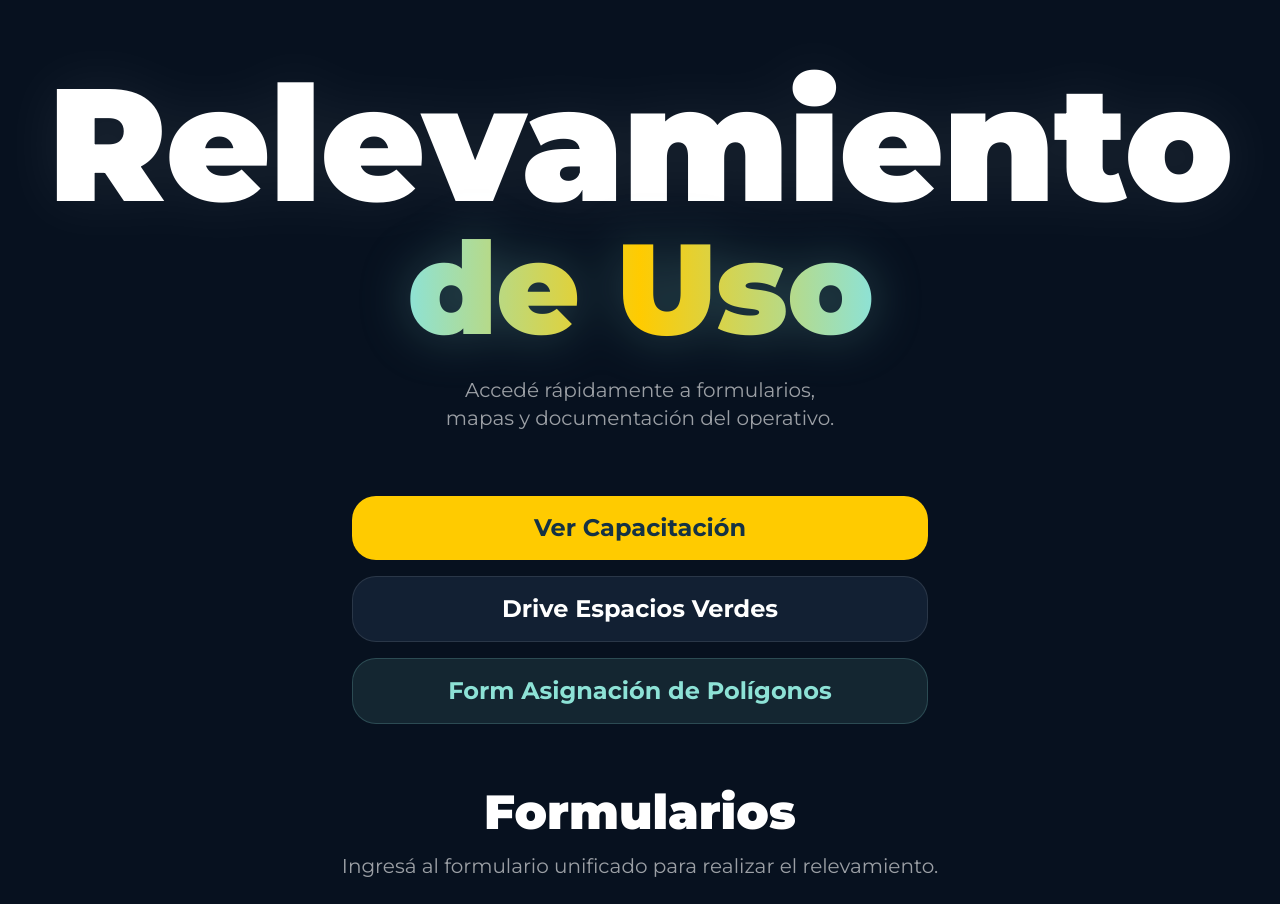
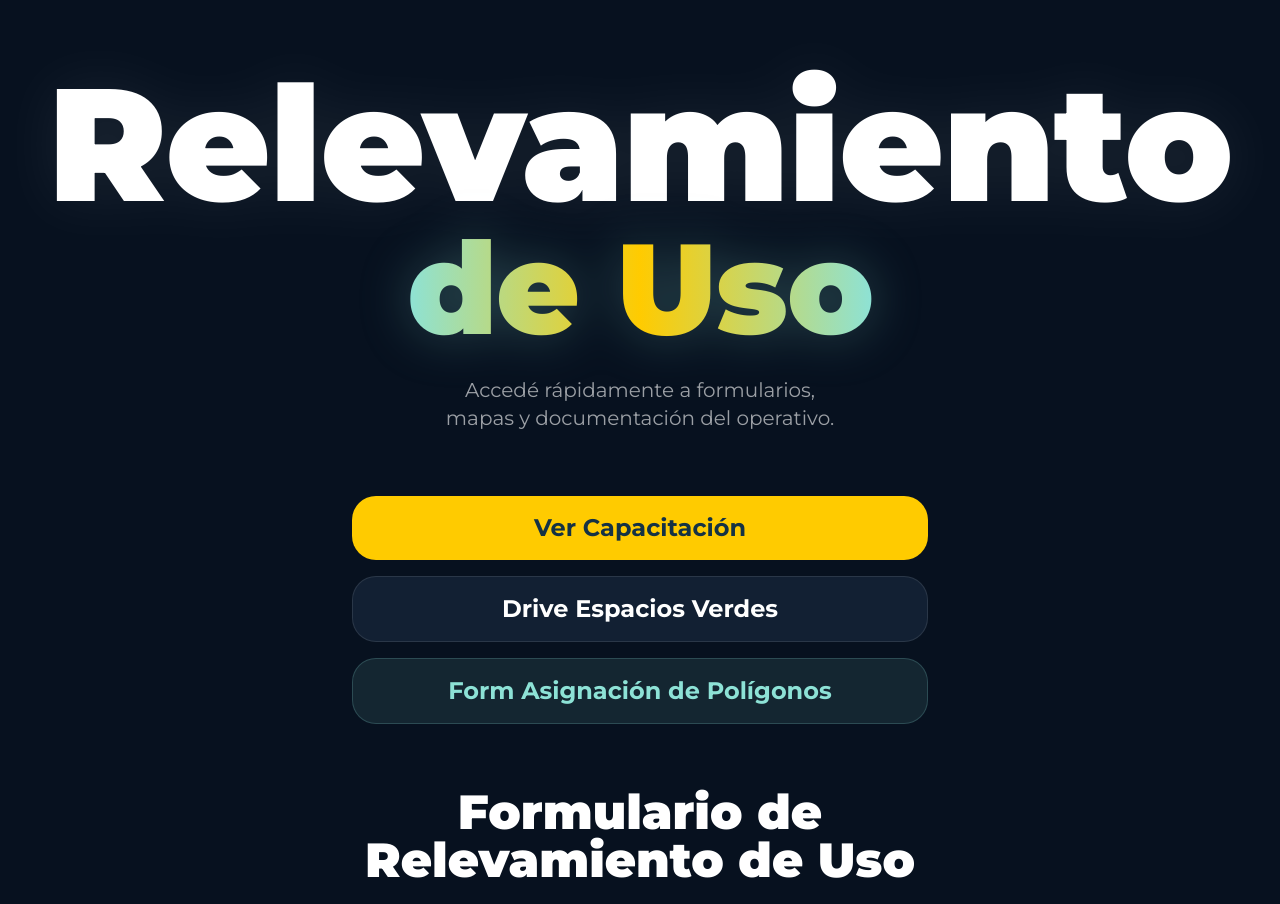
Before and after one commit to TadeoGCBA/relevamiento-uso, a Next.js app: page / in a window 1280 px wide. Shown: the top 904 px of the page. Built offline with nearby package versions, Linux system fonts and the light colour scheme.

Commit message:
Update page.tsx

```diff
--- a/app/page.tsx
+++ b/app/page.tsx
@@ -119,7 +119,7 @@ export default function RelevamientoUsoLanding() {
         {/* NUEVA SECCIÓN: BOTÓN AL FORMULARIO ÚNICO */}
         <section className="mb-24 max-w-3xl mx-auto text-center">
           <h2 className="text-4xl md:text-5xl font-black mb-4 text-balance">
-            Formularios
+            Formulario de Relevamiento de Uso
           </h2>
           <p className="text-white/60 text-base md:text-xl mb-8">
             Ingresá al formulario unificado para realizar el relevamiento.
```
